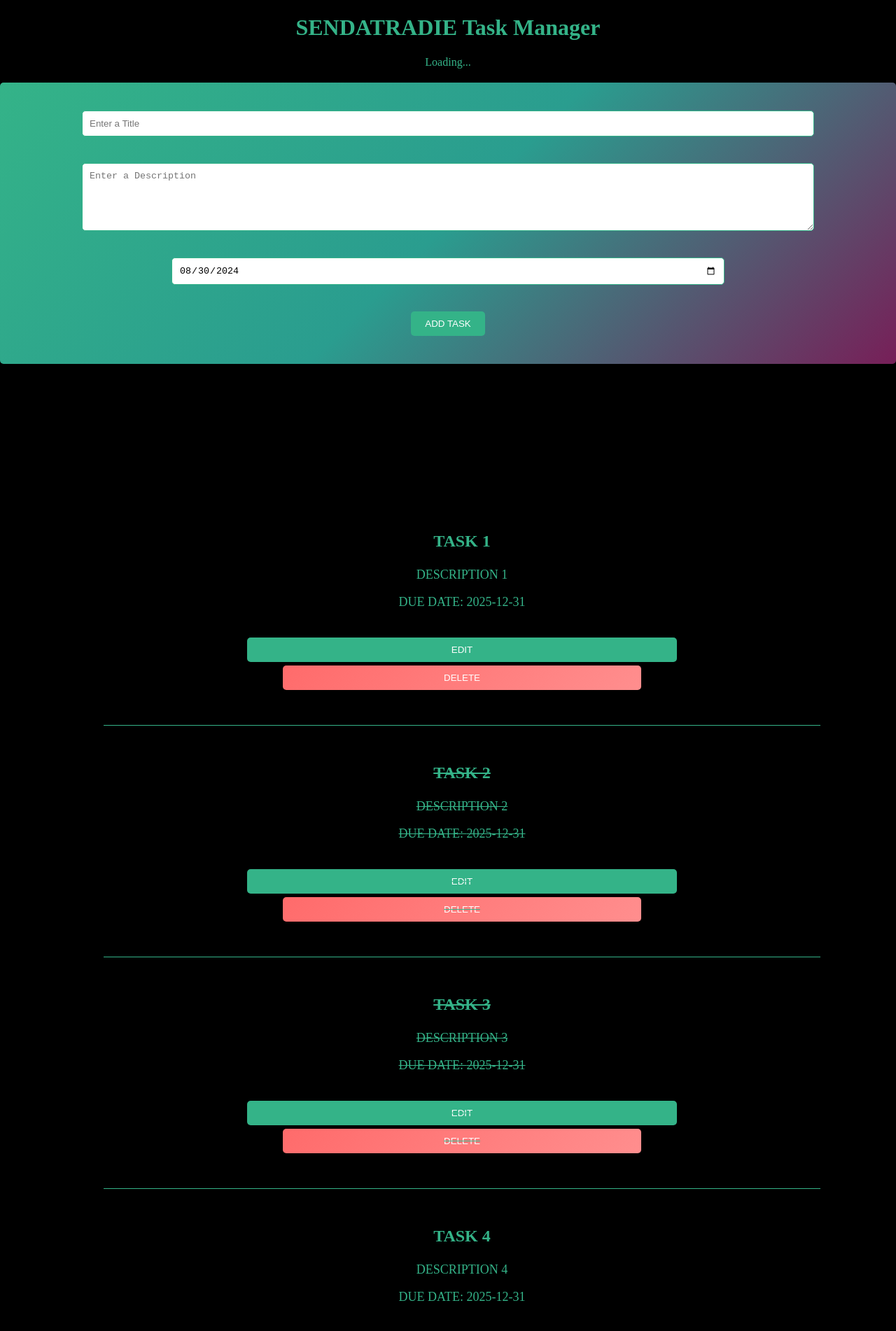
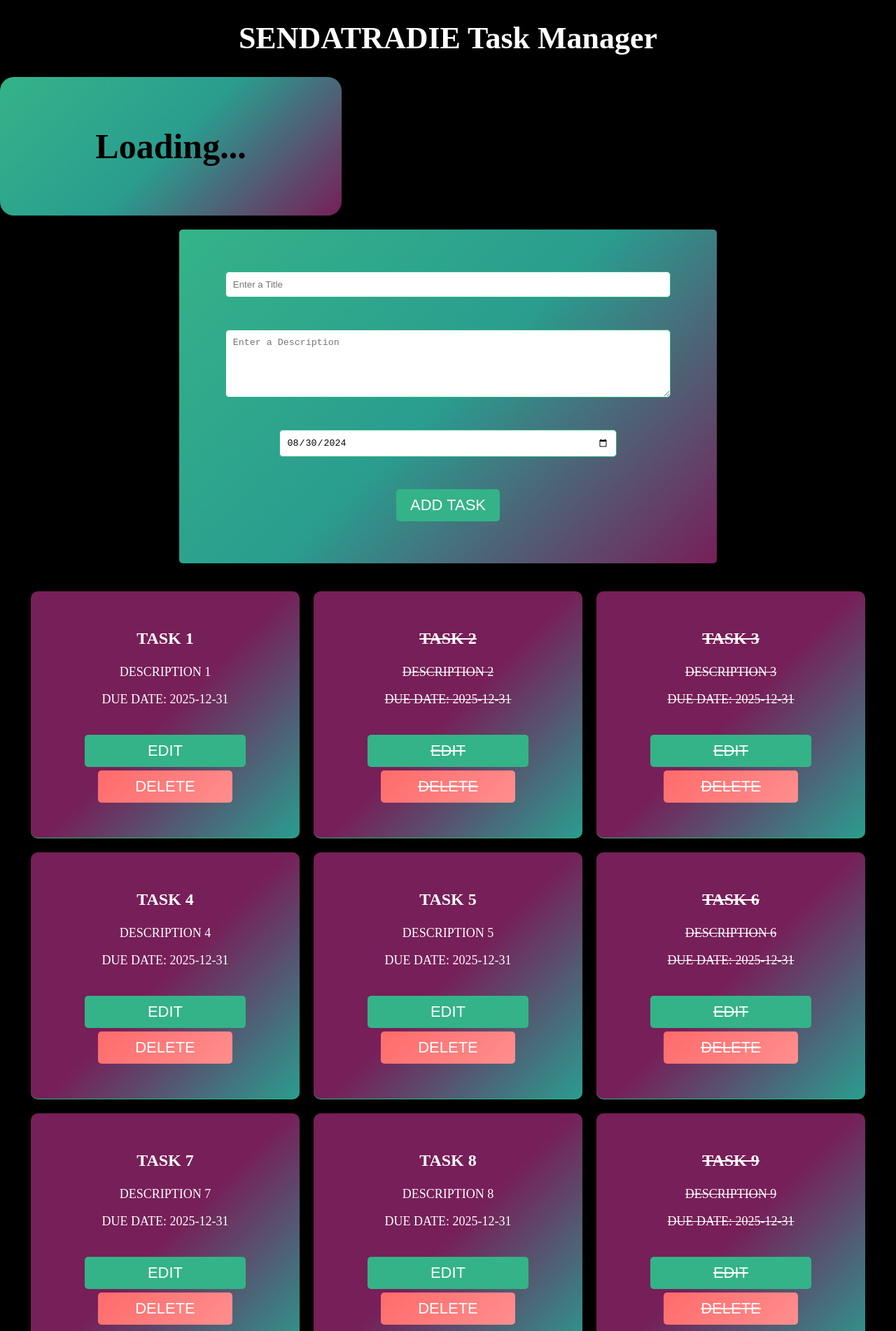
Before and after one commit to ck-js/Sendatradie-Task-Manager, a React (Create React App) app in the folder todo-app/: page / in a window 1280 px wide. Shown: the top 1902 px of the page at 70% size. Built offline with nearby package versions, Linux system fonts and the light colour scheme; no server answers.

Commit message:
implement styling and layout optimization for mobile and desktop, test responsiveness in dev tools.

```diff
--- a/todo-app/src/App.js
+++ b/todo-app/src/App.js
@@ -21,7 +21,7 @@
   return (
     <div>
       <Header />
-      <div>
+      <div className='weather-container'>
       {isLoading && <p>Loading...</p>}
       {error && <p>Error: {error.message}</p>}
       <WeatherCard weatherData={weatherData} />
--- a/todo-app/src/components/todolist.js
+++ b/todo-app/src/components/todolist.js
@@ -6,7 +6,7 @@
  }) => {
   return (
     <div className='todo-list'>
-    <ul>
+    <div className='todos-container'>
       {todos.map((todo) => (
         <ToDoItem
           key={todo.id}
@@ -19,15 +19,15 @@
         />
       ))}
 
-    </ul>
-    <div>
-        {currentPage > 1 && (
+    </div>
+    <div className='previous-next-container'>
+        {currentPage >= 1 && (
           <button onClick={() => setCurrentPage(currentPage - 1)}>Prev</button>
         )}
         <span>
           Page {currentPage} of {totalPages}
         </span>
-        {currentPage < totalPages && (
+        {currentPage <= totalPages && (
           <button onClick={() => setCurrentPage(currentPage + 1)}>Next</button>
         )}
       </div>
--- a/todo-app/src/index.css
+++ b/todo-app/src/index.css
@@ -1,9 +1,212 @@
+@media (min-width: 769px) {
+
+
+  body {
+    margin: 0;
+    padding: 0;
+    font-family: poppins;
+    font-size: 22px;
+    background-color: black;
+    /* color: #34B388; */
+    color: #fff ;
+    text-align: center;
+
+
+  }
+  code {
+    font-family: source-code-pro, Menlo, Monaco, Consolas, 'Courier New',
+      monospace;
+  }
+  button {
+    background-color: #34B388;
+    font-size: 22px;
+    color: white;
+    padding: 10px 20px;
+    border: none;
+    border-radius: 5px;
+    cursor: pointer;
+    text-transform: uppercase;
+
+  }
+  span {
+    font-size: 28px;
+  }
+  .todo-list p {
+    font-size: 20px;
+    text-transform: uppercase;
+
+  }
+  .todo-list .todos-container {
+    width: 100%;
+    display: flex;
+    flex-direction: row;
+    justify-content: center;
+    align-items: center;
+    row-gap: 20px;
+    column-gap: 20px;
+    flex-wrap: wrap;
+
+  }
+  .todo-list li {
+    background: linear-gradient(135deg,#771f58, #771f58, #2A9D8F);
+    width: 30%;
+    border-radius: 10px;
+  }
+
+  .popup-content {
+      padding: 100px 0;
+
+    z-index: 2;
+  }
+  form {
+    background: linear-gradient(135deg, #34B388, #2A9D8F, #771f58);
+    width: 60%;
+      display: flex;
+    flex-direction: column;
+    justify-content: center;
+    align-items: center;
+    row-gap: 10px;
+    margin-top: 20px;
+    margin-bottom: 40px;
+    margin-left: auto;
+    margin-right: auto;
+    padding:60px 0;
+    border-radius: 5px;
+  }
+  form input[type="text"] {
+    padding: 10px;
+    border: 1px solid #34B388;
+    border-radius: 5px;
+    outline: none;
+    width: 80%;
+  }
+  form textarea {
+    padding: 10px;
+    border: 1px solid #34B388;
+    border-radius: 5px;
+    outline: none;
+    width: 80%;
+
+
+  }
+  form input[type="date"] {
+    padding: 10px;
+    border: 1px solid #34B388;
+    border-radius: 5px;
+    outline: none;
+    width: 60%;
+  }
+  li {
+    cursor: pointer;
+  }
+
+
+  .edit-delete-container {
+    display: flex;
+    flex-direction: column;
+    justify-content: center;
+    align-items: center;
+    row-gap: 5px;
+  margin: 40px 0 20px 0;
+  }
+  li button:nth-of-type(1) {
+    width: 60%;
+  }
+  li {
+    cursor: pointer;
+  }
+
+  .edit-delete-container {
+    display: flex;
+    flex-direction: column;
+    justify-content: center;
+    align-items: center;
+    row-gap: 5px;
+    margin: 40px 0 20px 0;
+  }
+  li button:nth-of-type(2) {
+    background: linear-gradient(135deg, #FF6B6B, #FF8E8E);
+    transition: background 0.3s ease;
+    color: white;
+    padding: 10px 20px;
+    border: none;
+    border-radius: 5px;
+    width: 50%;
+  }
+  li button:nth-of-type(2):hover {
+    background: linear-gradient(135deg, #FF4C4C, #FF7A7A);
+  }
+
+
+  li {
+    list-style-type: none;
+    padding: 30px 0;
+    border-bottom: 1px solid #34B388;
+  }
+
+  .todo-list {
+
+    display: flex;
+    flex-direction: column;
+    justify-content: center;
+    align-items: center;
+    padding-bottom: 200px;
+    row-gap: 50px;
+  }
+  .todo-list h3 {
+  font-size: 24px;
+  text-transform: uppercase;
+  }
+  .todo-list p {
+    font-size: 18px;
+    text-transform: uppercase;
+    }
+
+  .popup-content {
+    padding: 100px 0;
+    width: 100%;
+    z-index: 2;
+
+    }
+    .previous-next-container {
+      width: 100%;
+      display: flex;
+      flex-direction: row;
+      justify-content: space-around;
+      align-items: center;
+
+
+    }
+  .weather-container {
+    background: linear-gradient(135deg, #34B388, #2A9D8F, #771f58);
+    border-radius: 20px;
+    padding: 20px;
+    width: 35%;
+
+  }
+  .weather-container p:nth-of-type(1) {
+  font-size: 50px;
+  color: black;
+  font-weight: 900;
+  }
+
+}
+
+
+
+
+
+
+
+@media (max-width: 768px) {
+
 body {
   margin: 0;
   padding: 0;
   font-family: poppins;
   background-color: black;
-  color: #34B388;
+  /* color: #34B388; */
+  color: #fff ;
   text-align: center;
 
 
@@ -27,10 +230,20 @@
   text-transform: uppercase;
 
 }
-.todo-list ul {
-  width: 80%;
+.todo-list .todos-container {
+  width: 100%;
+  display: flex;
+  flex-direction: column;
+  justify-content: center;
+  align-items: center;
+  row-gap: 20px;
+
 }
-
+.todo-list li {
+  background: linear-gradient(135deg,#771f58, #771f58, #2A9D8F);
+  width: 90%;
+  border-radius: 10px;
+}
 
 .popup-content {
     padding: 100px 0;
@@ -39,14 +252,15 @@
 }
 form {
   background: linear-gradient(135deg, #34B388, #2A9D8F, #771f58);
+  width: 100%;
     display: flex;
   flex-direction: column;
   justify-content: center;
   align-items: center;
   row-gap: 10px;
   margin-top: 20px;
-  margin-bottom: 20px;
-  padding: 40px 0;
+  margin-bottom: 40px;
+  padding:60px 0;
   border-radius: 5px;
 }
 form input[type="text"] {
@@ -121,12 +335,13 @@
 }
 
 .todo-list {
-  padding: 150px 0;
+
   display: flex;
   flex-direction: column;
   justify-content: center;
   align-items: center;
-
+  padding-bottom: 200px;
+  row-gap: 50px;
 }
 .todo-list h3 {
 font-size: 24px;
@@ -136,11 +351,32 @@
   font-size: 18px;
   text-transform: uppercase;
   }
+
 .popup-content {
-
   padding: 100px 0;
-  margin-left: auto;
-  margin-right: auto;
+  width: 100%;
   z-index: 2;
 
   }
+  .previous-next-container {
+    width: 100%;
+    display: flex;
+    flex-direction: row;
+    justify-content: space-around;
+    align-items: center;
+
+
+  }
+.weather-container {
+  background: linear-gradient(135deg, #34B388, #2A9D8F, #771f58);
+  border-radius: 20px;
+  padding: 20px;
+  width: 50%;
+
+}
+.weather-container p:nth-of-type(1) {
+  font-size: 40px;
+  color: black;
+  font-weight: 900;
+  }
+}
```
